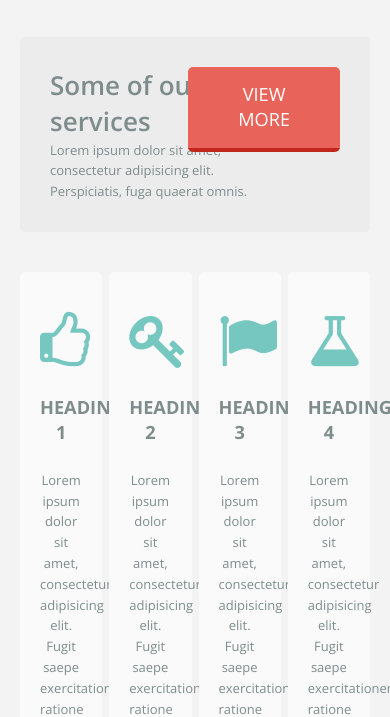
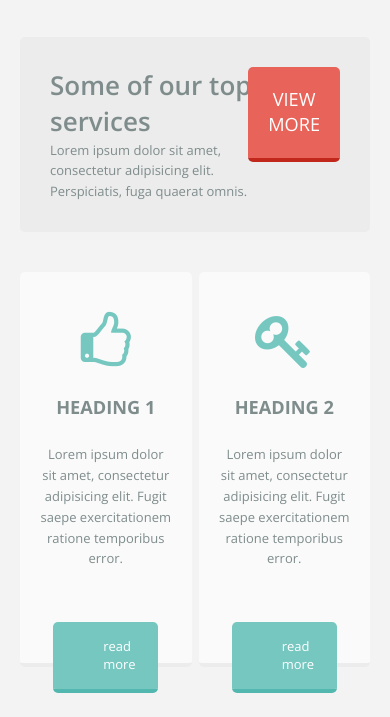
Before and after one commit to williamsdesigns/carloantest, a website: page index.html in a window 390 px wide. Shown: the part 127-844 px from the top of the page. Drawn offline with nearby package versions, Linux system fonts and the light colour scheme.

Commit message:
repsonive at tablet size

```diff
--- a/dev/scss/core/_grid.scss
+++ b/dev/scss/core/_grid.scss
@@ -2,6 +2,7 @@
 	max-width: 1200px;
 	margin: 0 auto;
 	padding: 0 $gutter*2;
+	position: relative;
 }
 
 .row{
@@ -31,6 +32,25 @@
 	padding: $gutter;
 }
 
+@include breakpoint(medium) {
+	.col-4-4--medium{
+		width: 100%;
+	}
+	.col-1-4--medium{
+		width: 25%;
+	}
+	.col-1-4--medium{
+		width: 25%;
+	}
+	.col-3-4--medium{
+		width: 75%;
+	}
+	.col-2-4--medium{
+		width: 50%;
+	}
+
+}
+
 .pull-right{
 	float: right;
 }
--- a/dev/scss/core/_layout.scss
+++ b/dev/scss/core/_layout.scss
@@ -83,6 +83,12 @@
 		@include font-size($fontSize);
 
 	}
+
+	@include breakpoint(medium) {
+		.button{
+			padding: $gutter*2;
+		}
+	}
 }
 
 //Feature blocks - in ul's
@@ -94,6 +100,13 @@
 	li{
 		float: left;
 		width: 23.5%;
+  		@include breakpoint(medium) {
+  			width: 49%;
+  			margin-bottom: $gutter*6;
+  			&:nth-child(2){
+  				margin-right: 0;
+  			}
+  		}
 		margin-right: 2%;
 		list-style: none;
 		text-align: center;
@@ -151,12 +164,27 @@
    	font-weight: bold;
    	position: relative;
    	margin-top: $gutter*5;
-	font-size: 16px;
+  	font-size: 16px;
+
+   	@include breakpoint(1200px) {
+		font-size: 14px;
+	}
+   	@include breakpoint(960px) {
+		font-size: 10px;
+	}
+ 	@include breakpoint(medium) {
+		font-size: 14px;
+	}
+
 
 	li{
 		float: left;
 		width: 25%;
 		position: relative;
+	 	@include breakpoint(700px) {
+			width: 50%;
+			margin-bottom: $gutter*2;
+		}
 	}
 
 	.measure__graph-wrapper{
--- a/dev/scss/core/_mixins.scss
+++ b/dev/scss/core/_mixins.scss
@@ -8,14 +8,17 @@
 
 
 @mixin breakpoint($point) {
-  @if $point == large {
-    @media (min-width: 64.375em) { @content; }
-  }
-  @else if $point == medium {
-    @media (min-width: 50em) { @content; }
+  // @if $point == large {
+  //   @media (max-width: 64.375em) { @content; }
+  // }
+  @if $point == medium {
+    @media (max-width: 900px) { @content; }
   }
   @else if $point == small {
-    @media (min-width: 37.5em)  { @content; }
+    @media (max-width: 470px)  { @content; }
+  }
+  @else {
+    @media (max-width: $point)  { @content; }
   }
 }
 
--- a/dev/scss/core/_sections.scss
+++ b/dev/scss/core/_sections.scss
@@ -20,6 +20,9 @@
 	background-repeat: repeat-x;
 	text-align: center;
 	padding-bottom: $gutter*23;
+	@include breakpoint(medium) {
+		padding-bottom: $gutter*14;
+	}
 	h2{
 		color: $color--stand-out;
 		text-transform: uppercase;
@@ -31,15 +34,22 @@
 		margin-top: 0;
 	}
 	.screens{
+
 		img{
 			width: 100%;
+			margin: 0 auto;
 		}
+		width: 96%;
 		margin-top: $gutter*5;
 		position: absolute;
+
 	}
 }
 
 .container.section--post-standout{
 	@extend .clearfix;
 	margin: $gutter*22 auto $gutter*8 auto;
+	@include breakpoint(medium) {
+		margin-top: $gutter*14;
+	}
 }
--- a/index.html
+++ b/index.html
@@ -105,7 +105,7 @@
 
                 <div class="row">
 
-                    <div class="col-1-4">
+                    <div class="col-1-4 col-1-4--medium">
                         <h4>Why choose us?</h4>
                         <ul class="list--arrow">
                           <li>Lorem ipsum dolor sit amet</li>
@@ -116,7 +116,7 @@
                         </ul>
                     </div>
 
-                    <div class="col-2-4">
+                    <div class="col-2-4 col-3-4--medium">
                         <p>Lorem ipsum dolor sit amet, consectetur adipisicing elit. Molestias laborum ea odio aspernatur obcaecati velit non vitae consectetur quas laboriosam.</p>
                         <ul class="measure">
                             <li>
@@ -142,7 +142,7 @@
                         </ul>
                     </div>
 
-                    <div class="col-1-4">
+                    <div class="col-1-4 col-4-4--medium">
                         <h4>What client's say?</h4>
                         <blockquote class="comment">
                             <p>Lorem ipsum dolor sit amet, consectetur adipisicing elit. Fugiat sit dolore temporibus facere culpa libero, unde modi quas.</p>
```
Also changed, not shown: css/core.css, 1 other file.
